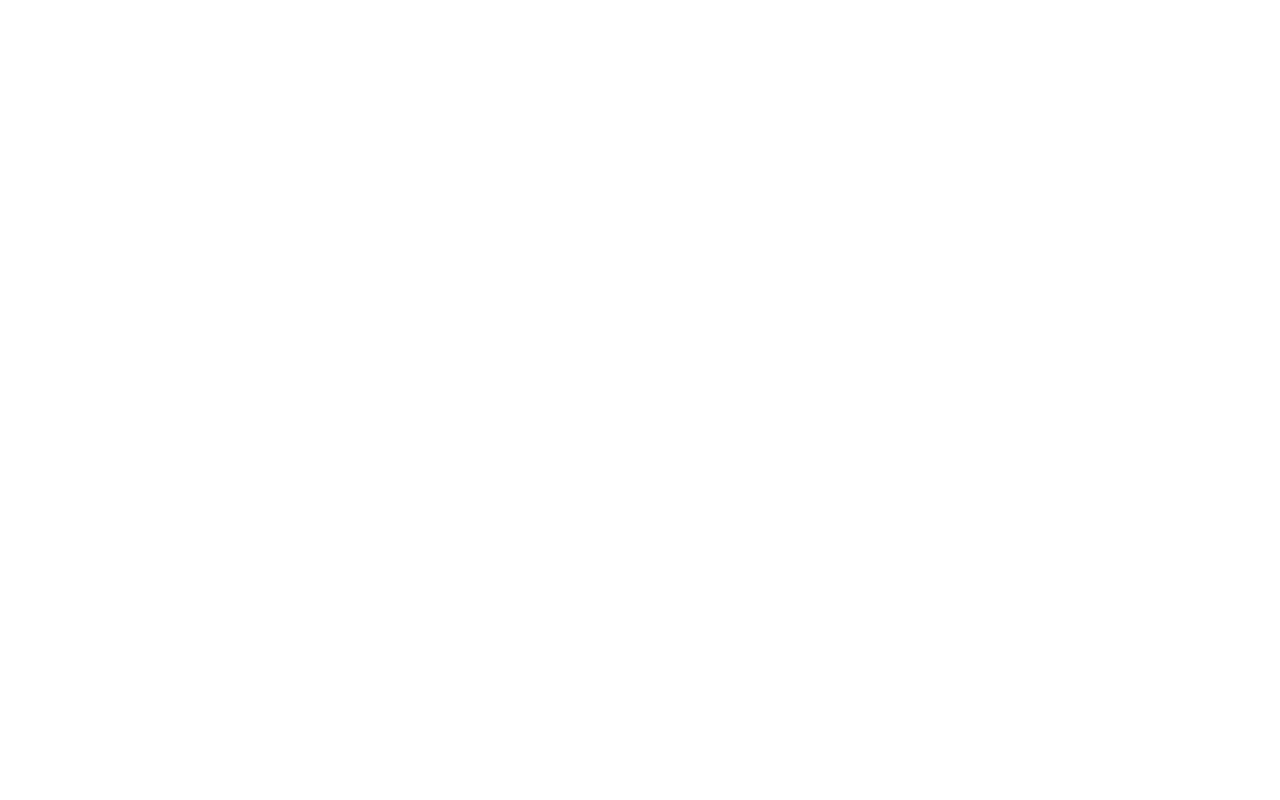
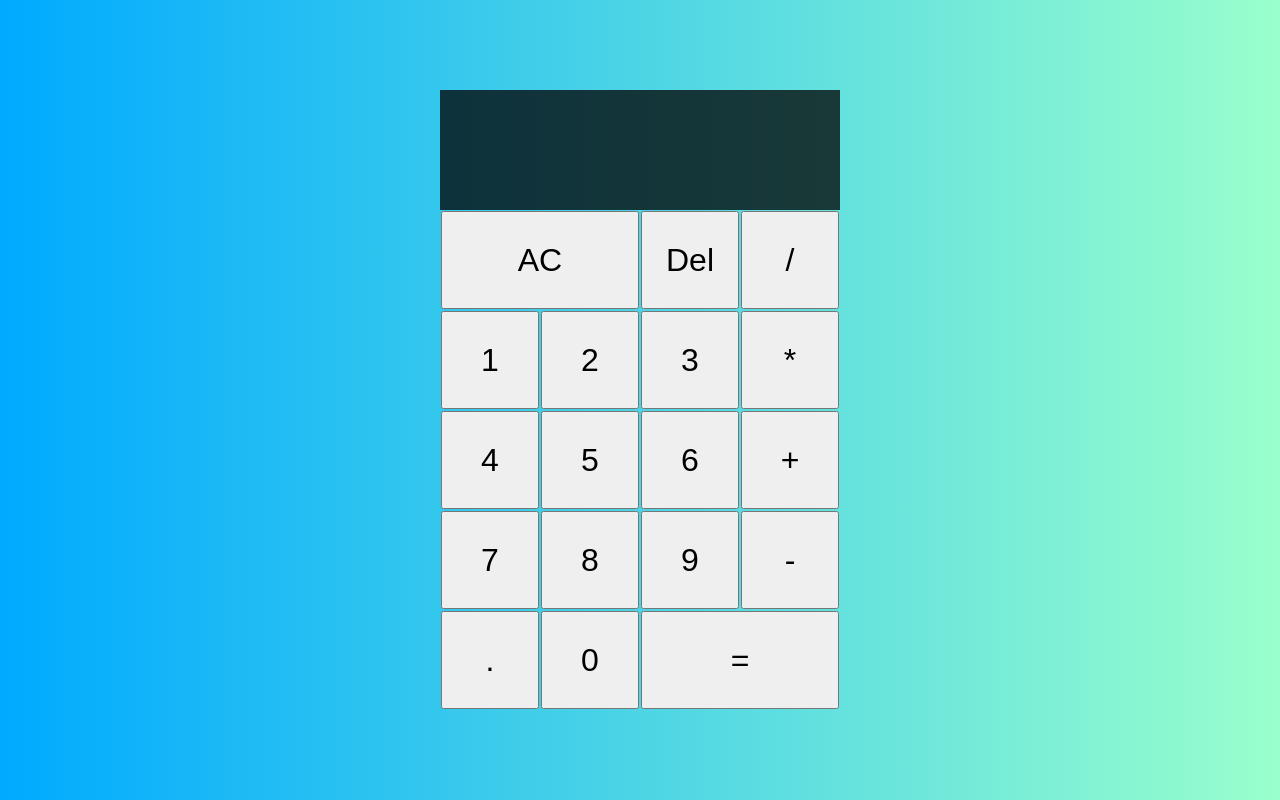
Before and after one commit to JDixon1995/My-Calculator-JS, a plain HTML site: page index.html in a window 1280 px wide. Drawn offline with Linux system fonts and the light colour scheme.

Commit message:
built clean, minimalist, U/I for app.

```diff
--- a/index.html
+++ b/index.html
@@ -1,8 +1,4 @@
 <!DOCTYPE html>
-<!--[if lt IE 7]>      <html class="no-js lt-ie9 lt-ie8 lt-ie7"> <![endif]-->
-<!--[if IE 7]>         <html class="no-js lt-ie9 lt-ie8"> <![endif]-->
-<!--[if IE 8]>         <html class="no-js lt-ie9"> <![endif]-->
-<!--[if gt IE 8]>      <html class="no-js"> <!--<![endif]-->
 <html>
     <head>
         <meta charset="utf-8">
@@ -13,7 +9,30 @@
         <link rel="stylesheet" href="style.css">
     </head>
     <body>
-
+<div class="calculator-grid">
+    <div class="output">
+        <div data-previous-operand class="previous-operand"></div>
+        <div data-current-operand class="current-operand"></div>
+    </div>
+     <button class="span-two">AC</button>
+        <button>Del</button>
+        <button>/</button>
+        <button>1</button>
+        <button>2</button>
+        <button>3</button>
+        <button>*</button>
+        <button>4</button>
+        <button>5</button>
+        <button>6</button>
+        <button>+</button>
+        <button>7</button>
+        <button>8</button>
+        <button>9</button>
+        <button>-</button>
+        <button>.</button>
+        <button>0</button>
+        <button class="span-two">=</button>
+</div>
         <script src="script.js" async defer></script>
     </body>
 </html>
--- a/style.css
+++ b/style.css
@@ -1,5 +1,56 @@
-* {
+*, *::before, *::after {
     margin: 0;
     padding: 0;
     box-sizing: border-box;
 }
+
+body {
+    padding: 0;
+    margin: 0;
+    background: linear-gradient(to right, #00AAFF, #99FFCC);
+}
+
+.calculator-grid {
+    display: grid;
+    justify-content: center;
+    align-content: center;
+    min-height: 100vh;
+    grid-template-columns: repeat(4, 100px);
+    grid-template-rows: minmax(120px, auto) repeat(5, 100px);
+}
+
+.calculator-grid > button {
+    cursor: pointer;
+    font-size: 2rem;
+    outline: none;
+    margin: 1px;
+}
+
+.calculator-grid > button:hover {
+    background-color: rgba(255, 255, 255, .9);
+}
+
+.span-two {
+    grid-column: span 2;
+}
+
+.output {
+    grid-column: 1 / -1;
+    background-color: rgba(0, 0, 0, .75);
+    display: flex;
+    align-items: flex-end;
+    justify-content: space-around;
+    padding: 10px;
+    word-wrap: break-word;
+    word-break: break-all;
+}
+
+.output .previous-operand {
+    color: rgba(255, 255, 255, .75);
+    font-size: 2.5rem;
+}
+
+.output .current-operand {
+    color: white;
+    font-size: 2.5rem;
+}
```
